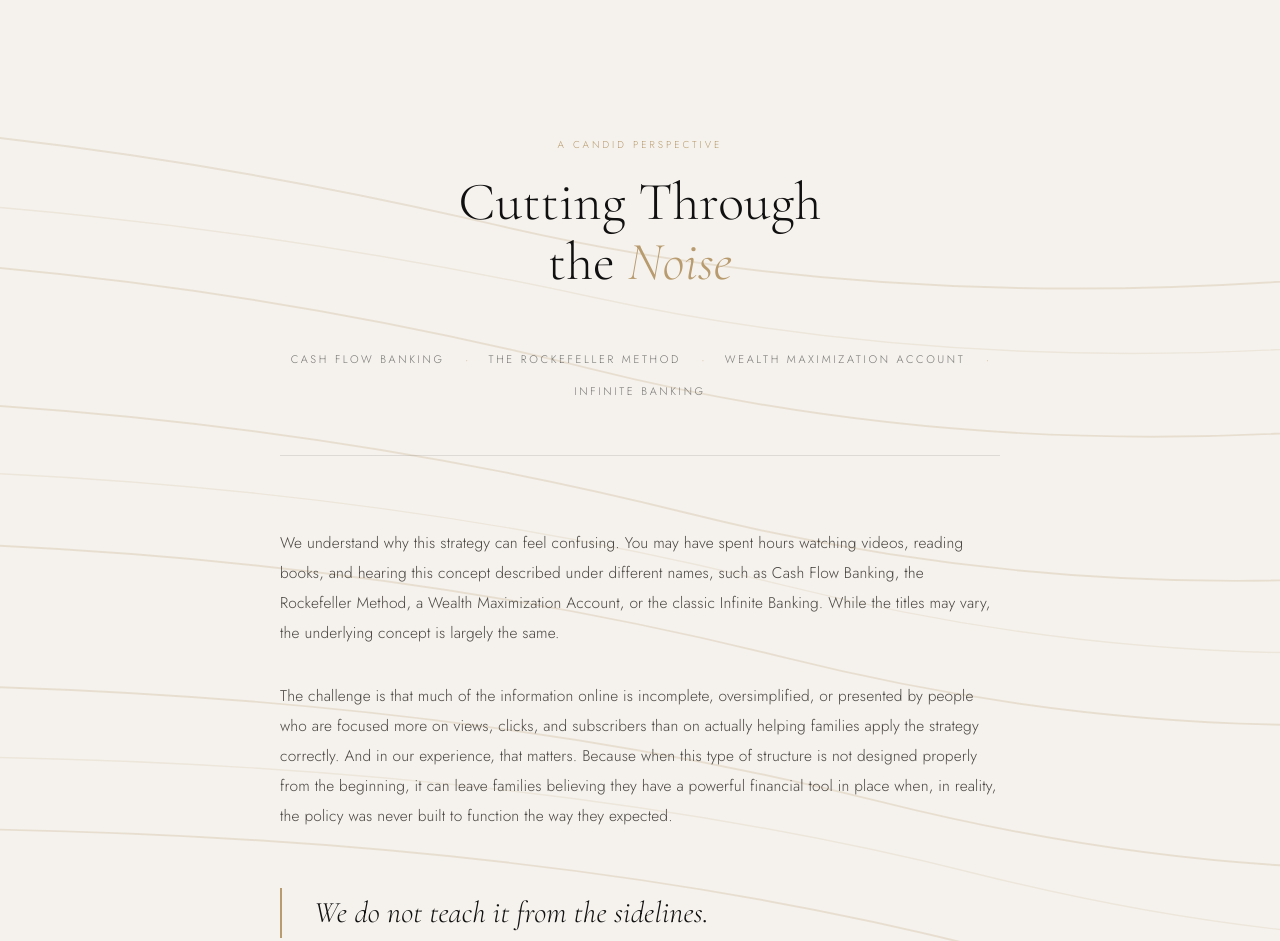
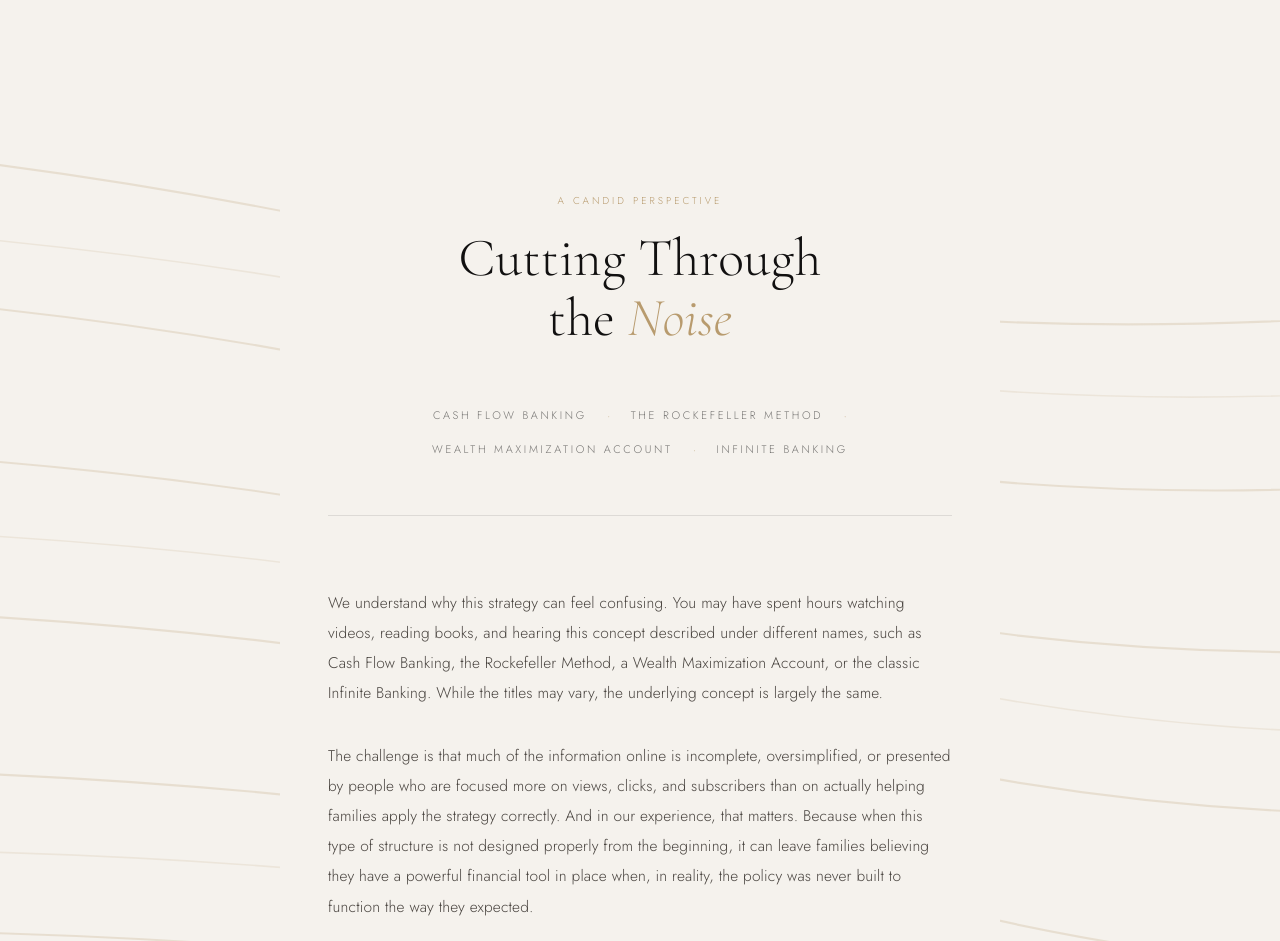
Before and after one commit to WillSmethurst/Strategy-West-Planning, a plain HTML site: page cash-flow-banking.html in a window 1280 px wide. Shown: the part 3340-4281 px from the top of the page. Drawn offline with nearby package versions, Linux system fonts and the light colour scheme.

Commit message:
refactor(cash-flow-banking): wrap candid section content in solid cream panel to lift legibility off contour overlay
Co-Authored-By: Claude Opus 4.7 (1M context) <noreply@anthropic.com>

```diff
--- a/cash-flow-banking.html
+++ b/cash-flow-banking.html
@@ -568,6 +568,8 @@
       max-width: 720px;
       margin: 0 auto;
       text-align: center;
+      background: var(--cream);
+      padding: 56px 48px;
     }
 
     .candid h2 {
@@ -1225,6 +1227,7 @@
       .benefits-image { max-width: 100%; justify-self: stretch; }
       .benefits-grid { grid-template-columns: 1fr; gap: 48px; }
       .candid-aliases-sep { display: none; }
+      .candid-inner { padding: 56px 24px; }
       .faq-item-text { font-size: 15px; }
       .footer-nav { flex-direction: column; gap: 32px; }
       .footer-top { flex-direction: column; }
```
